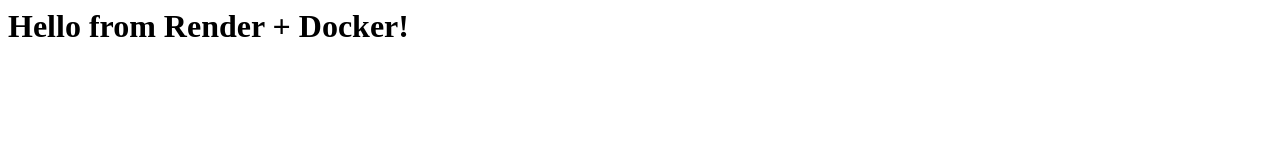
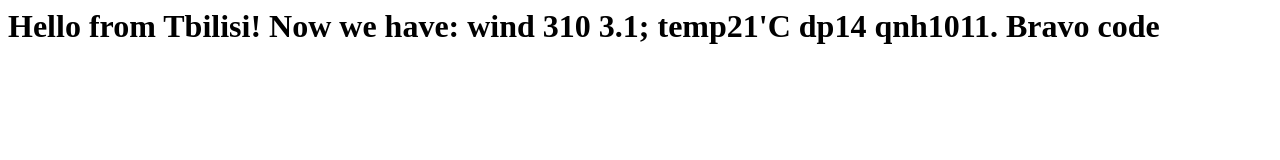
Before and after one commit to KorbenDallasFE/html-server-clean, a website: page public/index.html in a window 1280 px wide. Drawn offline with Linux system fonts and the light colour scheme.

Commit message:
add new text in index.js

```diff
--- a/public/index.html
+++ b/public/index.html
@@ -1 +1 @@
-<h1>Hello from Render + Docker!</h1>
+<h1>Hello from Tbilisi! Now we have: wind 310 3.1; temp21'C dp14 qnh1011. Bravo code</h1>
```
